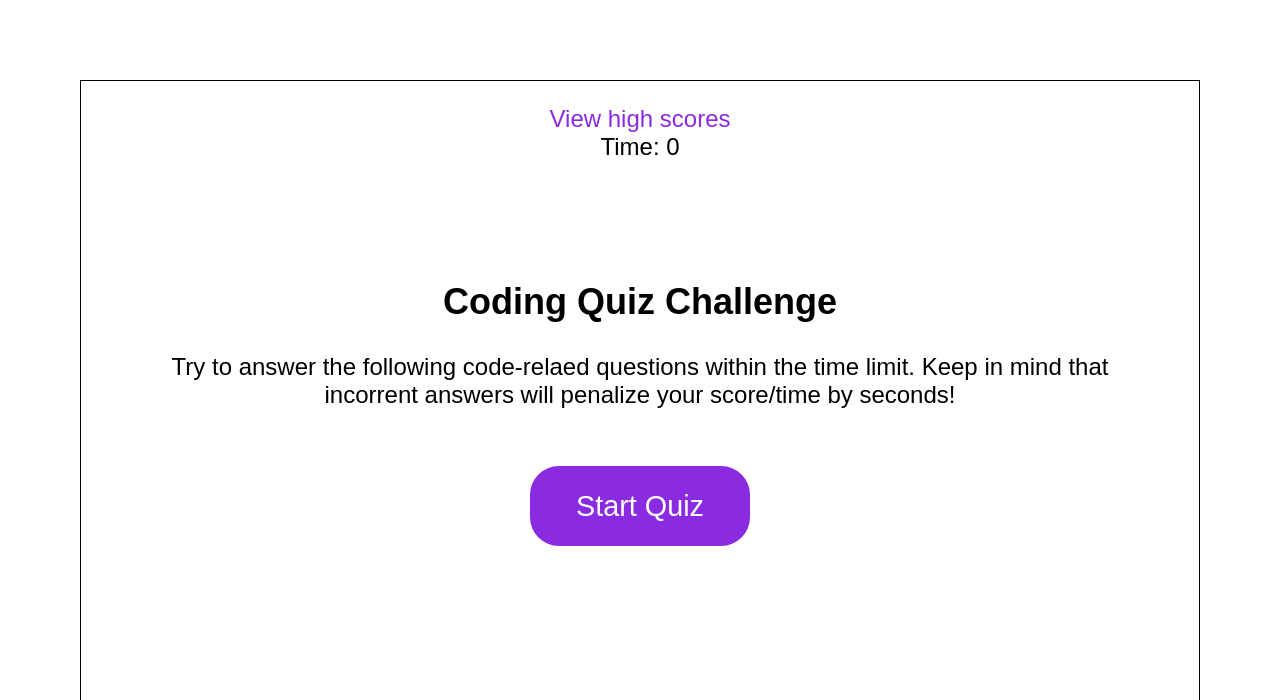
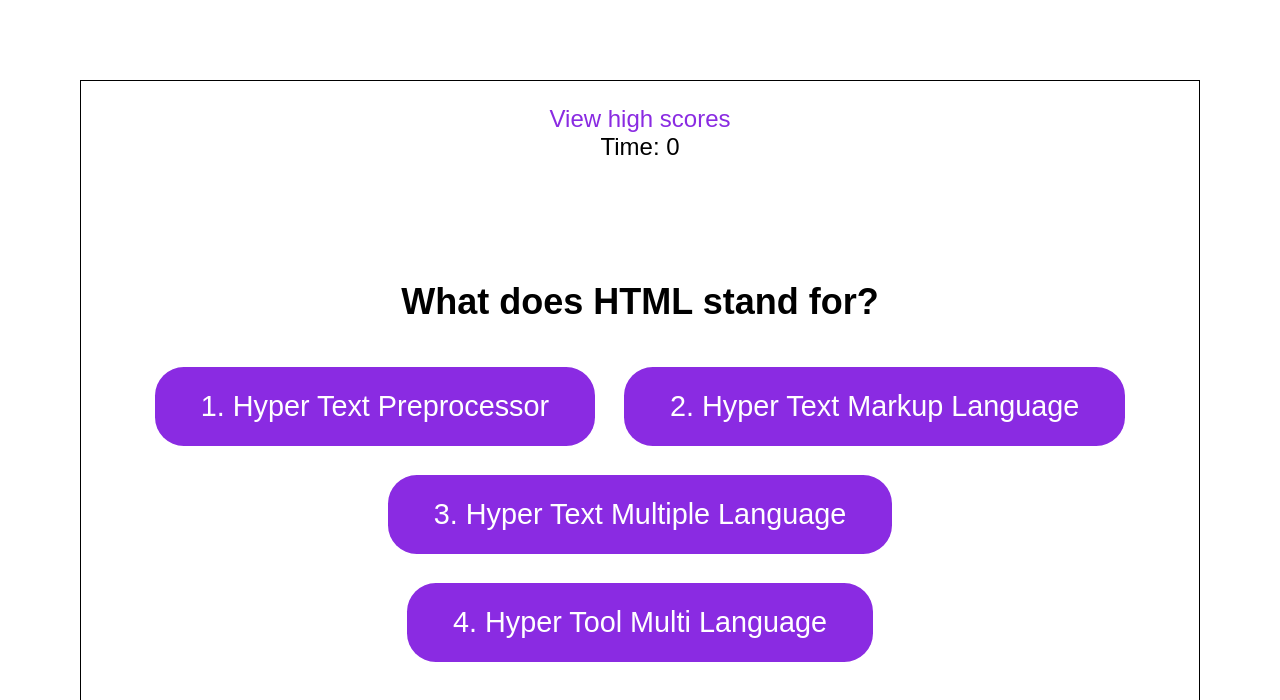
Before and after one commit to hutgib2/challenge-4-quiz, a plain HTML site: page index.html in a window 1280 px wide. Both pictures are taken after a click on the button "Start Quiz". Shown: the top 700 px of the page. Drawn offline with Linux system fonts and the light colour scheme.

Commit message:
Added questions

```diff
--- a/index.html
+++ b/index.html
@@ -13,11 +13,14 @@
             <div id="score">View high scores</div>
             <div>Time: 0</div>
         </header>
-        <section>
-            <h1>Coding Quiz Challenge</h1>
-            <div>Try to answer the following code-relaed questions within the time limit. Keep in mind that incorrent answers will penalize your score/time by seconds!</div>
-            <button>Start Quiz</button>
+        <section id="hero-section">
+            <h1 id="question">Coding Quiz Challenge</h1>
+            <div id="answer-div">
+                Try to answer the following code-relaed questions within the time limit. Keep in mind that incorrent answers will penalize your score/time by seconds!
+            </div>
+            <button id="start-quiz-btn">Start Quiz</button>
         </section>
     </div>
+    <script src="script.js"></script>
 </body>
 </html>
--- a/script.js
+++ b/script.js
@@ -0,0 +1,98 @@
+let questions = [
+    {
+    numb: 1,
+    question: "What does HTML stand for?",
+    answer: "Hyper Text Markup Language",
+    options: [
+      "Hyper Text Preprocessor",
+      "Hyper Text Markup Language",
+      "Hyper Text Multiple Language",
+      "Hyper Tool Multi Language"
+    ]
+  },
+    {
+    numb: 2,
+    question: "What does CSS stand for?",
+    answer: "Cascading Style Sheet",
+    options: [
+      "Common Style Sheet",
+      "Colorful Style Sheet",
+      "Computer Style Sheet",
+      "Cascading Style Sheet"
+    ]
+  },
+    {
+    numb: 3,
+    question: "What does PHP stand for?",
+    answer: "Hypertext Preprocessor",
+    options: [
+      "Hypertext Preprocessor",
+      "Hypertext Programming",
+      "Hypertext Preprogramming",
+      "Hometext Preprocessor"
+    ]
+  },
+    {
+    numb: 4,
+    question: "What does SQL stand for?",
+    answer: "Structured Query Language",
+    options: [
+      "Stylish Question Language",
+      "Stylesheet Query Language",
+      "Statement Question Language",
+      "Structured Query Language"
+    ]
+  },
+    {
+    numb: 5,
+    question: "What does XML stand for?",
+    answer: "eXtensible Markup Language",
+    options: [
+      "eXtensible Markup Language",
+      "eXecutable Multiple Language",
+      "eXTra Multi-Program Language",
+      "eXamine Multiple Language"
+    ]
+  },
+];
+
+
+
+
+
+var startQuizBtn = document.getElementById("start-quiz-btn");
+var questionText = document.getElementById("question");
+var answerDiv = document.getElementById("answer-div");
+var heroSection = document.getElementById("hero-section");
+
+startQuizBtn.addEventListener("click", startQuiz);
+
+var questionNumber = 0;
+
+function startQuiz() {
+    answerDiv.innerHTML = "";
+    heroSection.removeChild(startQuizBtn);
+    newQuestion();
+}
+
+function newQuestion(){
+
+    while (answerDiv.lastElementChild) {
+        answerDiv.removeChild(answerDiv.lastElementChild);
+    }
+
+    questionText.innerHTML = questions[questionNumber].question;
+    console.log(questions[questionNumber].options);
+
+    var i = 1;
+
+    questions[questionNumber].options.forEach(element => {
+        var answer = document.createElement("button");
+        answer.addEventListener("click", newQuestion);
+        answer.innerHTML = i + ". " + element
+        answerDiv.appendChild(answer);
+        i++;
+    });
+
+    questionNumber++;
+}
--- a/style.css
+++ b/style.css
@@ -25,7 +25,7 @@ section {
 }
 
 button {
-    margin: 2em;
+    margin: 0.5em;
     padding: 0.8em 1.6em;
     border-radius: 1em;
     font-size: larger;
@@ -34,6 +34,10 @@ button {
     background-color: blueviolet;
 }
 
+#start-quiz-btn {
+    margin: 2em;
+}
+
 button:hover {
     background-color: violet;
     cursor: pointer;
```
